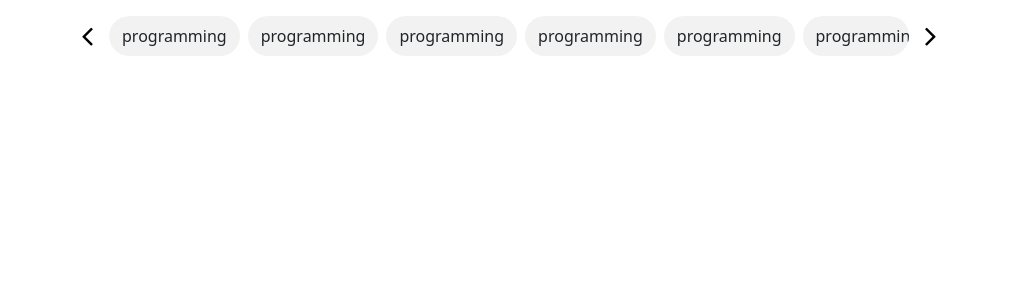
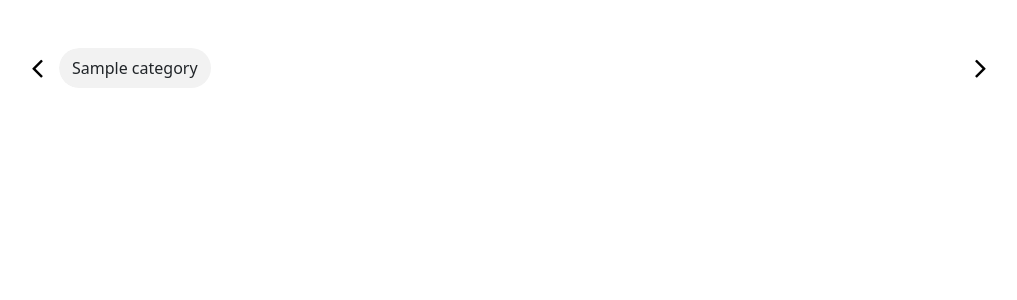
Before and after one commit to NagarajMurgod/BlogWebsite, a Django app: template MyBlog/blog/templates/categoryBlogs.html in a window 1280 px wide. Shown: the part 107-407 px from the top of the page, without its empty margins (131-1148 px from the left). Run offline with Django 5.2, Linux system fonts and the light colour scheme; the template is opened without the code that fills it: most values are stand-ins (such as "Sample title", 1, 10 or a date in 2020); some web fonts are replaced.

Commit message:
blog filtering by category

```diff
--- a/MyBlog/blog/templates/categoryBlogs.html
+++ b/MyBlog/blog/templates/categoryBlogs.html
@@ -8,20 +8,23 @@
 {% block css %}
 
 <style>
-    .blog-section{
-        /* border: 1px solid red; */
-    }
+
 
     .category_scroll_bar{
         min-width: 500px;
         height: 40px;
-        width: 800px;
+        width: 900px;
         -ms-overflow-style: none;  /* IE and Edge */
         scrollbar-width: none;  /* Firefox */
         scroll-behavior: smooth;
 
     }
 
+
+    .blog_img{
+        height: 100px;
+        width: 100px;
+    }
     .wrapper::-webkit-scrollbar{
         display: none;
     }
@@ -40,23 +43,19 @@
 
  {% block body %}
 <div class="main-section">
-    <div class="blog-section d-flex  justify-content-center my-3 align-items-center">
+    <div class="d-flex   justify-content-center my-5 align-items-center">
         <button id='left-scroll' class='px-3'><i class="fa fa-angle-left fs-2"></i></button>
         <div id="category_list" class="category_scroll_bar  rounded-pill d-flex gap-2 overflow-x-auto overflow-y-hidden">
-            <button class="btn rounded-pill" style="background: #f2f2f2;">programming</button>
-            <button class="btn rounded-pill" style="background: #f2f2f2;">programming</button>
-            <button class="btn rounded-pill" style="background: #f2f2f2;">programming</button>
-            <button class="btn rounded-pill" style="background: #f2f2f2;">programming</button>
-            <button class="btn rounded-pill" style="background: #f2f2f2;">programming</button>
-            <button class="btn rounded-pill" style="background: #f2f2f2;">programming</button>
-            <button class="btn rounded-pill" style="background: #f2f2f2;">programming</button>
-            <button class="btn rounded-pill" style="background: #f2f2f2;">programming</button>
-            <button class="btn rounded-pill" style="background: #f2f2f2;">programming</button>
-            <button class="btn rounded-pill" style="background: #f2f2f2;">programming</button>
-            <button class="btn rounded-pill" style="background: #f2f2f2;">programming</button>
+            {% for category in category %}
+            <button class="btn rounded-pill {% if active_category == category.category_name %} border border-dark {% endif %} " style="background: #f2f2f2;">{{category.category_name}}</button>
+            {% endfor %}
         </div>
         <button id="right-scroll" class='px-3 py-1'><i class="fa fa-angle-right fs-2" style="color: black;"></i></button>
+    </div>
+    <div class="d-flex justify-content-center">
+        <div class="all_blogs d-flex justify-content-center flex-column" style="width:900px;">
 
+        </div>
     </div>
 </div>
 {% endblock %}
@@ -71,6 +70,45 @@
     document.getElementById('right-scroll').addEventListener('click', ()=>{
         document.getElementById("category_list").scrollBy(300,0);
     })
+
+
+    function appendBlogs(value, idx, arr) {
+        block = document.querySelector('.all_blogs')
+        block.innerHTML += `
+        <div class='d-flex gap-2 text-align-vertical'>
+            <img src="${value.profile.profile_img}" style="width:1.7rem;height:1.7rem;" class="rounded-circle" alt="">
+            <form action="http://127.0.0.1:8000/blog/${value.profile.id}/">
+                <button class="dropdown-item" type="submit"><p>${value.profile.name}</p></button>
+            </form>
+        </div>
+        <div class="blog_card mb-5">
+            <div class="blog_content me-3">
+                <form action="http://127.0.0.1:8000/blog/${value.slug}/">
+                    <button class="dropdown-item" type="submit"><h4 class="fw-bold fs-5">${value.title}</h4></button>
+                </form>
+                <div  style="height: 70%;padding-bottom: 2rem;">${value.content}</div>
+            </div>
+            <div class="blog_img h-100" style="width: 30%;min-width:200px;">
+                <img class="h-100 w-100" src="${value.blog_image}" alt="">
+            </div>
+        </div>`
+    }
+
+
+    function get_all_blogs() {
+        fetch('http://127.0.0.1:8000/blog/api/tag/{{active_category}}/')
+            .then((response) => {
+                return response.json();
+            })
+            .then((data) => {
+                document.querySelector('.all_blogs').innerHTML = ""
+                data.forEach(appendBlogs);
+            })
+    }
+
+    get_all_blogs()
+
+
 </script>
 
 
--- a/MyBlog/blog/urls.py
+++ b/MyBlog/blog/urls.py
@@ -1,11 +1,13 @@
 from django.urls import path,include
 from . import views
+from blog.api import api_views
 
 
 urlpatterns = [
     path('addBlog/',views.CreateBlog.as_view(),name='addblog'),
     path('api/getallblogs/', views.GetAllBlogsApiView.as_view()),
     path('api/get_categories/',views.GetCategories.as_view()),
+    path('api/tag/<category>/',api_views.CategoryBLogApiView.as_view()),
     path('show/<category>/',views.DisplayCategoryBlogView.as_view()),
     path('<slug:slug>/', views.DisplayBlog.as_view()),
     path('api/filterBlogs/<int:id>/',views.FilterBLogApiView.as_view())
--- a/MyBlog/home/templates/home.html
+++ b/MyBlog/home/templates/home.html
@@ -67,8 +67,6 @@
 <script>
     function appendBlogs(value, idx, arr) {
         block = document.querySelector('.all_blogs')
-        console.log(value.content.toLowerCase())
-
         block.innerHTML += `
         <div class='px-5 d-flex gap-2 text-align-vertical'>
             <img src="${value.profile.profile_img}" style="width:1.7rem;height:1.7rem;" class="rounded-circle" alt="">
--- a/MyBlog/home/views.py
+++ b/MyBlog/home/views.py
@@ -5,8 +5,7 @@ from django.contrib.auth.mixins import LoginRequiredMixin
 from blog.models import Blog,Categories
 
 
-class Homeview(ListView):
-    ...
+
 class Homeview(ListView):
 
     template_name = 'home.html'
```
Also changed, not shown: MyBlog/blog/api/api_views.py (added, +14 -0 lines), MyBlog/blog/views.py (+11 -1 lines).
